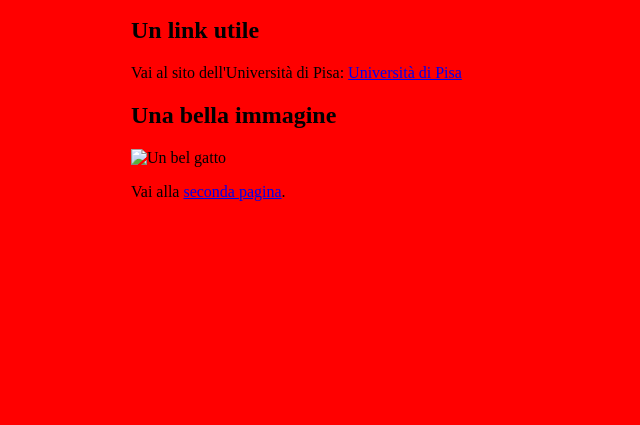
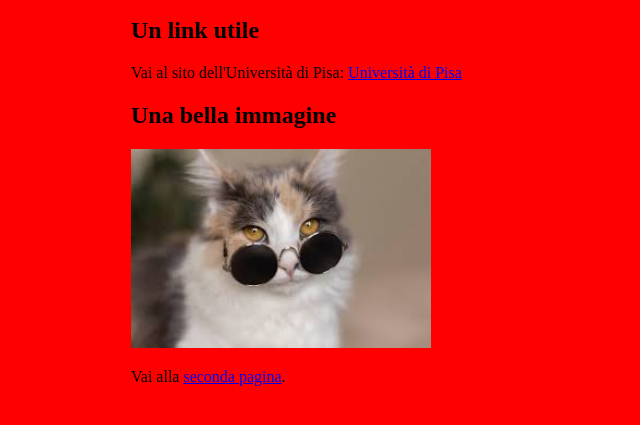
Before and after one commit to apetti333/apetti333.github.io, a plain HTML site: page index.html in a window 1280 px wide. Shown: the part 101-526 px from the top of the page, without its empty margins (109-749 px from the left). Drawn offline with Linux system fonts and the light colour scheme.

```diff
--- a/index.html
+++ b/index.html
@@ -16,7 +16,7 @@
 		</p>
 
 		<h2>Una bella immagine</h2>
-		<img src="gattino-sbagliato.jpeg" alt="Un bel gatto" width="300">
+		<img src="gattino.jpeg" alt="Un bel gatto" width="300">
 
 		<p>Vai alla <a href="pagina2.html">seconda pagina</a>.</p>
 	</div>
```
